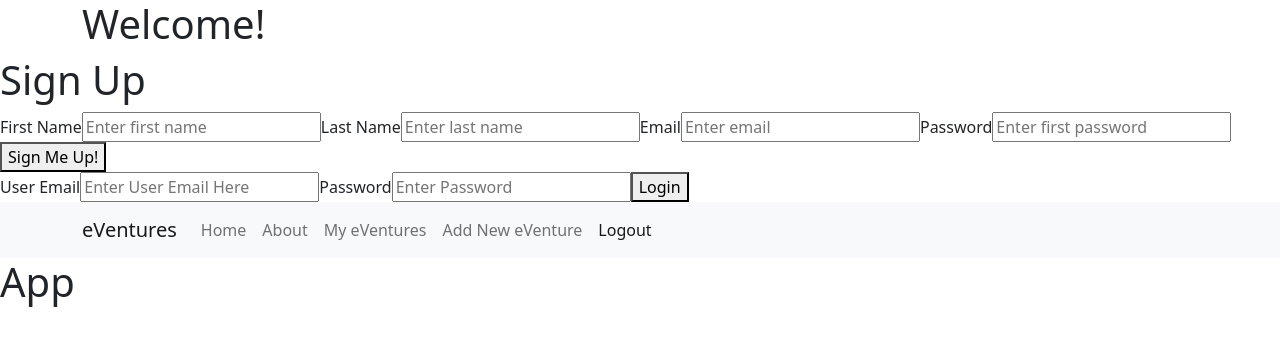
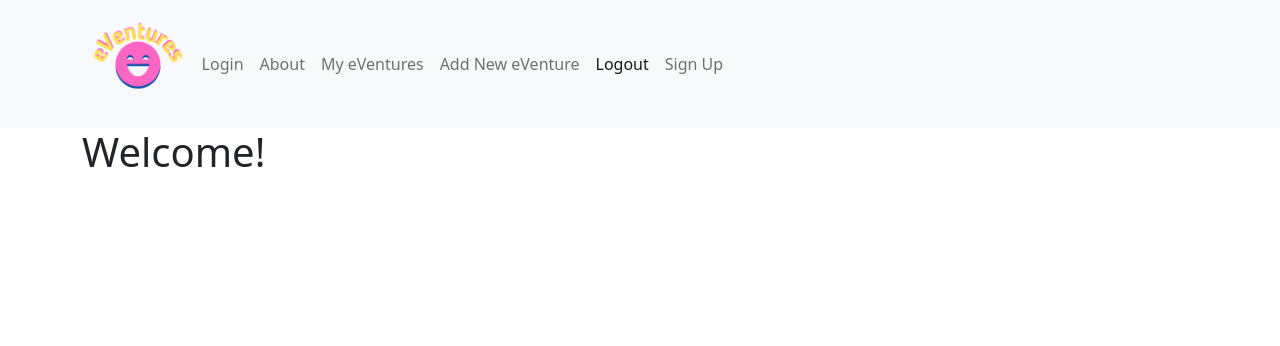
Before and after one commit to janellesh08/eVenture-Activities-App, a React (Create React App) app in the folder client/: page / in a window 1280 px wide. Shown: the top 346 px of the page. Built offline with nearby package versions, Linux system fonts and the light colour scheme.

Commit message:
added CSS to menu and updated links

```diff
--- a/client/src/index.js
+++ b/client/src/index.js
@@ -19,18 +19,16 @@ const store = createStore(reducer, window.__REDUX_DEVTOOLS_EXTENSION__ && window
 
 ReactDOM.render(
   <React.StrictMode>
-    <HomePage />
-    <SignUp />
-    <Login />
     <Provider store={store}>
       <BrowserRouter>
         <BaseLayout>
           <Switch>
-            <Route exact path='/' component={App} />
-            <Route path='/home' component={HomePage}/>
+            <Route exact path='/' component={HomePage} />
             <Route path='/about' component={About} />
             <Route path='/my-eventures' component={MyEventures} />
             <Route path='/add-new-eventure' component={AddNewEventure} />
+            <Route path='/Login' component={Login} />
+            <Route path='SignUp' component={SignUp} />
           </Switch>
         </BaseLayout>
       </BrowserRouter>
--- a/client/src/pages/Menu.js
+++ b/client/src/pages/Menu.js
@@ -1,7 +1,9 @@
 import { Navbar, Nav, Container } from 'react-bootstrap'
 import 'bootstrap/dist/css/bootstrap.min.css';
 import React from 'react';
-import { NavLink } from 'react-router-dom'
+import { Link, NavLink } from 'react-router-dom'
+import '../styles/app.css'
+
 
 function Menu(){
 
@@ -10,13 +12,15 @@ function Menu(){
 <div>
             <Navbar bg="light" variant="light">
                 <Container>
-                    <Navbar.Brand href="#home">eVentures</Navbar.Brand>
+                    <img id="menu-logo" src="/images/logo.png" alt="image" />
+                    {/* <Navbar.Brand href="#home">eVentures</Navbar.Brand> */}
                     <Nav className="me-auto">
-                        <NavLink to="/home" className="nav-link" >Home</NavLink>
+                    <NavLink to="/Login" className="nav-link">Login</NavLink>
                         <NavLink to="/about" className="nav-link">About</NavLink>
                         <NavLink to="/my-eventures" className="nav-link">My eVentures</NavLink>
                         <NavLink to="/add-new-eventure" className="nav-link">Add New eVenture</NavLink>
                         <NavLink to="#logout" className="nav-link">Logout</NavLink>
+                        <NavLink to="/SignUp" className="nav-link">Sign Up</NavLink>
                     </Nav>
                 </Container>
             </Navbar>
--- a/client/src/store/reducer.js
+++ b/client/src/store/reducer.js
@@ -1,7 +1,15 @@
-function reducer(){
-    return(
-        <h1>reducer</h1>
-    )
+const initialState = {
+    isAuthenticated: false
+}
+
+function reducer(state = initialState, action) {
+    if (action.type == 'ON_LOGIN') {
+        return {
+            ...state,
+            isAuthenticated: true
+        }
+    }
+
 }
 
 export default reducer;
--- /dev/null
+++ b/client/src/styles/app.css
@@ -0,0 +1,4 @@
+#menu-logo{
+    height: 80%;
+    width: 10%;
+}
```
Also changed, not shown: client/public/images/logo.png (added).
